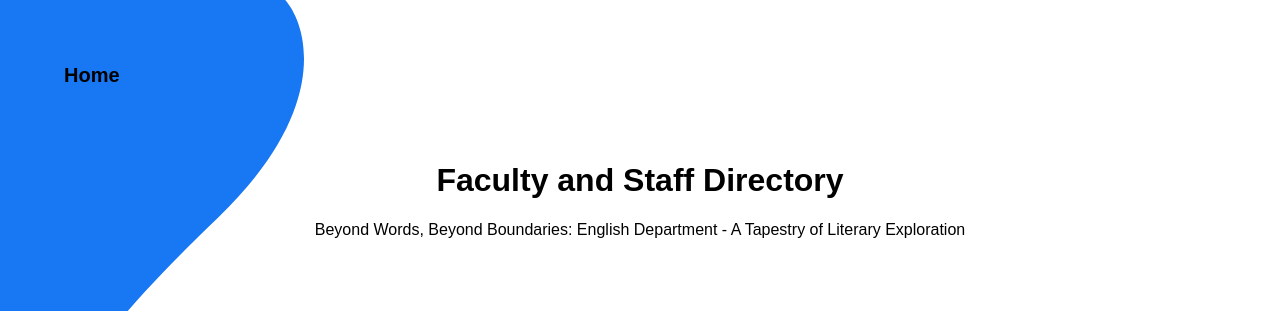
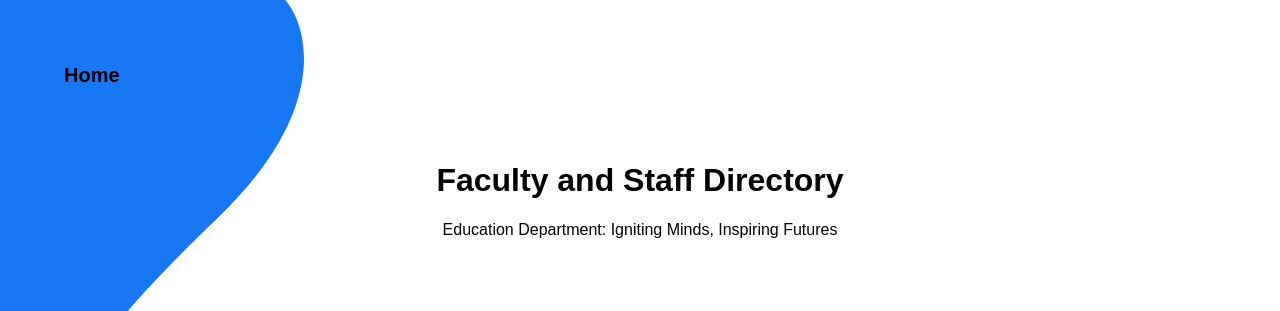
Before and after one commit to PanduCollege/Education, a plain HTML site: page about.html in a window 1280 px wide. Shown: the top 311 px of the page. Drawn offline with Linux system fonts and the light colour scheme.

Commit message:
Update about.html

```diff
--- a/about.html
+++ b/about.html
@@ -154,7 +154,7 @@ h1{
 
         <br><br><br>
         <h1>Faculty and Staff Directory</h1>
-        <p class="detail">Beyond Words, Beyond Boundaries: English Department - A Tapestry of Literary Exploration</p>
+        <p class="detail">Education Department: Igniting Minds, Inspiring Futures</p>
         <br>
 
 <br>
```
